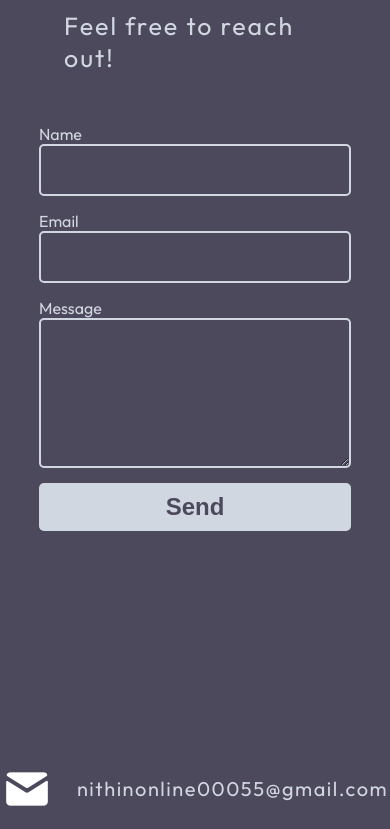
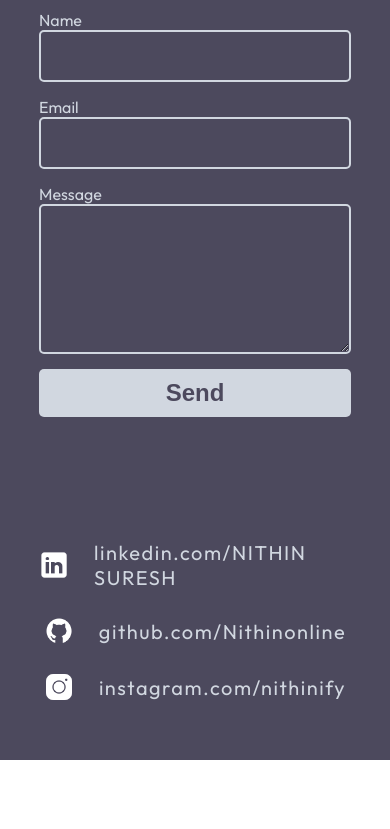
Before and after one commit to Nithinonline/portfolio, a React (Vite) app: page / in a window 390 px wide. Shown: the part 5776-6605 px from the top of the page. After the commit the page ends 6536 px from the top, so only its background shows below. Built offline with nearby package versions, Linux system fonts and the light colour scheme.

Commit message:
Removed Email from footer

```diff
--- a/src/Components/Contact/Contact.jsx
+++ b/src/Components/Contact/Contact.jsx
@@ -19,12 +19,8 @@ export const Contact = () => {
                     <ContactUs />
                 </div >
 
-
+             <div className={styles.social}>
                 <ul className={styles.links}>
-                    <li className={styles.link}>
-                        <img src="/images/emailIcon.png" alt="Email icon" />
-                        <a href="mailto:nithinonline00055@gmail.com" target='_blank'>nithinonline00055@gmail.com</a>
-                    </li>
 
                     <li className={styles.link}>
                         <img
@@ -46,7 +42,7 @@ export const Contact = () => {
 
                 </ul>
 
-
+                </div>
 
             </footer>
 
--- a/src/Components/Contact/Contact.module.css
+++ b/src/Components/Contact/Contact.module.css
@@ -50,6 +50,7 @@
 }
 
 @media screen and (max-width: 830px) {
+
   .container {
     flex-direction: column;
     gap: 23px;
@@ -63,5 +64,16 @@
 
   .links {
     align-items: center;
+    font-size: 5px;
+
+
   }
+  .link{
+    font-size: 5px;
+  }
+
+  img{
+    width: 30px;
+  }
+
 }
```
